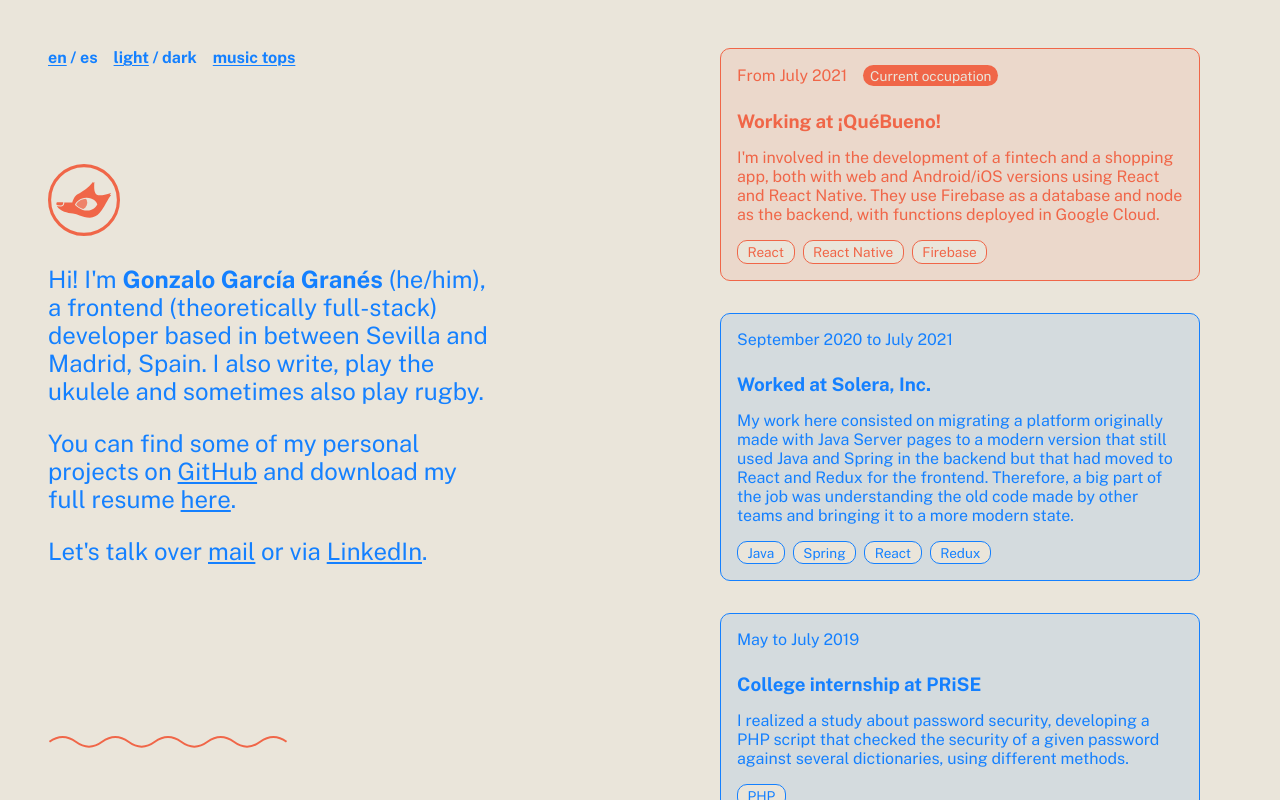
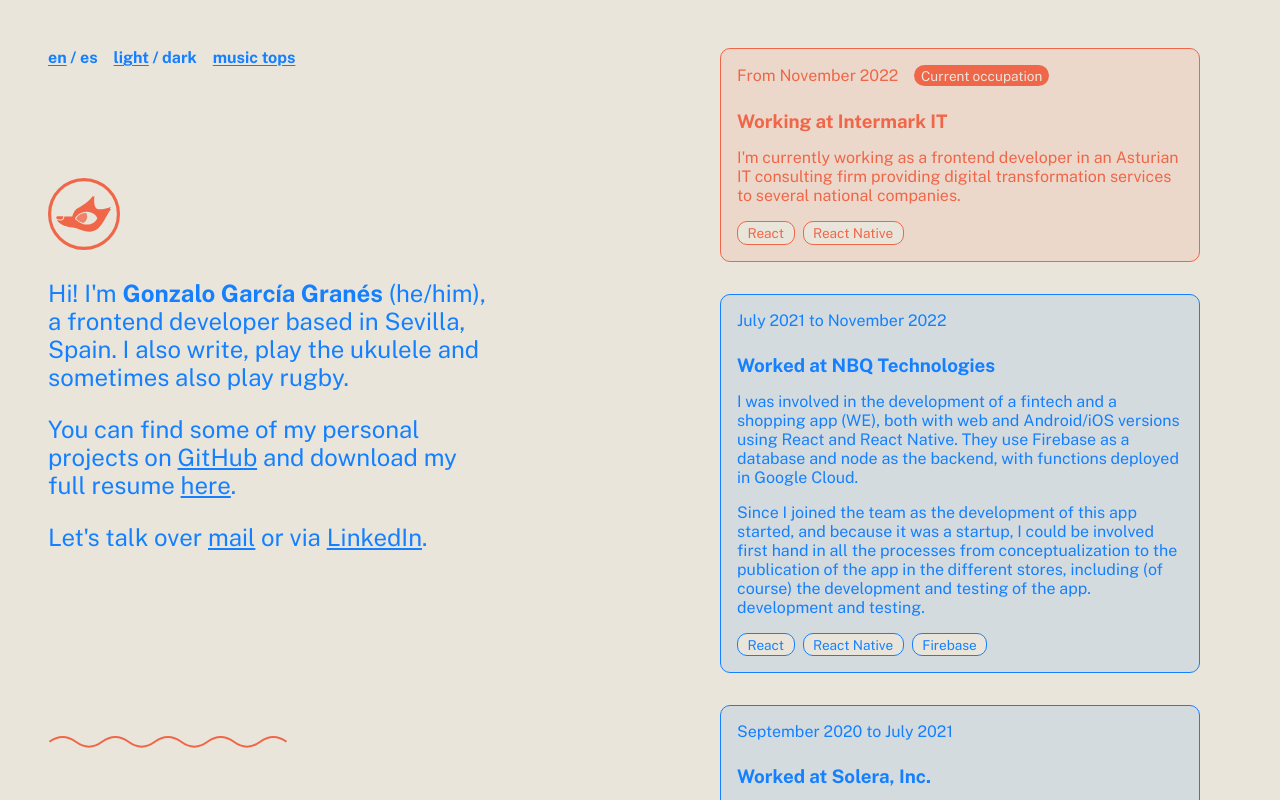
Before and after one commit to Gonza116/gonza116.github.io, a React (Create React App) app: page /#/ in a window 1280 px wide. Both pictures are taken after a click on the button "What else have you done?". Shown: the top 800 px of the page. Built offline with nearby package versions, Linux system fonts and the light colour scheme.

Commit message:
Add updated information

```diff
--- a/src/constants/eventList.js
+++ b/src/constants/eventList.js
@@ -1,6 +1,20 @@
 import links from "./links";
 
 export const EventListES = [
+	{
+		date: "Desde Noviembre, 2022",
+		title: "Trabajando en Intermark IT",
+		extra: "Empleo actual",
+		technologies: "React, React Native",
+		explanation: (
+			<p>
+				Actualmente trabajo como desarrollador frontend en una consultora
+				asturiana prestando servicios de transformación digital a diversas
+				empresas nacionales.
+			</p>
+		),
+		type: "CURRENT",
+	},
 	{
 		date: "Agosto 2021",
 		title: "Termino la carrera de Ingeniería Informática",
@@ -50,19 +64,28 @@
 		type: "STUDIES",
 	},
 	{
-		date: "Desde Julio, 2021",
-		title: "Trabajando en NBQ Technologies",
-		extra: "Empleo actual",
+		date: "Julio, 2021 a Noviembre, 2022",
+		title: "Trabajo en NBQ Technologies",
 		technologies: "React, React Native, Firebase",
 		explanation: (
-			<p>
-				Actualmente desarrollo una aplicación fintech (de microcréditos) y otra
-				de compra de ropa, con versiones tanto web como Android/iOS, utilizando
-				React y React Native. Las aplicaciones usan Firebase como base de datos
-				y node como backend, con funciones desplegadas en Google Cloud.
-			</p>
+			<>
+				<p>
+					Estuve inmerso en el desarrollo de una aplicación fintech (de
+					microcréditos) y otra de compra de ropa (WE), con versiones tanto web
+					como Android/iOS, utilizando React y React Native. Las aplicaciones
+					usan Firebase como base de datos y node como backend, con funciones
+					desplegadas en Google Cloud.
+				</p>
+				<p>
+					Además, ya que llegué al equipo conforme empezaba el desarrollo de
+					esta app, y a que se trataba de una startup, pude estar implicado de
+					primera mano en todos los procesos desde la conceptualización hasta la
+					publicación de la app en las diferentes tiendas, pasando por supuesto
+					por el desarrollo y pruebas.
+				</p>
+			</>
 		),
-		type: "CURRENT",
+		type: "WORK",
 	},
 	{
 		date: "Septiembre, 2020 a Julio, 2021",
@@ -135,6 +158,20 @@
 
 export const EventListEN = [
 	{
+		date: "From November 2022",
+		title: "Working at Intermark IT",
+		extra: "Current job",
+		technologies: "React, React Native",
+		explanation: (
+			<p>
+				I'm currently working as a frontend developer in an Asturian IT
+				consulting firm providing digital transformation services to several
+				national companies.
+			</p>
+		),
+		type: "CURRENT",
+	},
+	{
 		date: "August 2021",
 		title: "Finished the Software Engineering degree",
 		explanation: (
@@ -183,19 +220,27 @@
 		type: "STUDIES",
 	},
 	{
-		date: "From July 2021",
-		title: "Working at ¡QuéBueno!",
-		extra: "Current job",
+		date: "July 2021 to November 2022",
+		title: "Worked at NBQ Technologies",
 		technologies: "React, React Native, Firebase",
 		explanation: (
-			<p>
-				I'm involved in the development of a fintech and a shopping app, both
-				with web and Android/iOS versions using React and React Native. They use
-				Firebase as a database and node as the backend, with functions deployed
-				in Google Cloud.
-			</p>
+			<>
+				<p>
+					I was involved in the development of a fintech and a shopping app
+					(WE), both with web and Android/iOS versions using React and React
+					Native. They use Firebase as a database and node as the backend, with
+					functions deployed in Google Cloud.
+				</p>
+				<p>
+					Since I joined the team as the development of this app started, and
+					because it was a startup, I could be involved first hand in all the
+					processes from conceptualization to the publication of the app in the
+					different stores, including (of course) the development and testing of
+					the app. development and testing.
+				</p>
+			</>
 		),
-		type: "CURRENT",
+		type: "WORK",
 	},
 	{
 		date: "September 2020 to July 2021",
--- a/src/locales/en/translation.json
+++ b/src/locales/en/translation.json
@@ -1,7 +1,7 @@
 {
 	"title-p1-1": "Hi! I'm",
 	"title-p1-prons": "(he/him),",
-	"title-p1-2": "a frontend (theoretically full-stack) developer based in between Sevilla and Madrid, Spain.",
+	"title-p1-2": "a frontend developer based in Sevilla, Spain.",
 	"title-p1-3": "I also write, play the ukulele and sometimes also play rugby.",
 	"title-p2-1": "You can find some of my personal projects on",
 	"title-p2-2": "and download my full resume",
--- a/src/locales/es/translation.json
+++ b/src/locales/es/translation.json
@@ -1,7 +1,7 @@
 {
 	"title-p1-1": "¡Hola! Soy",
 	"title-p1-prons": "(él),",
-	"title-p1-2": "desarrollador frontend (aunque teóricamente full-stack) que vive entre Madrid y Sevilla (España).",
+	"title-p1-2": "desarrollador frontend que vive en Sevilla (España).",
 	"title-p1-3": "También escribo, toco el ukelele, y a veces juego al rugby.",
 	"title-p2-1": "Puedes encontrar algunos de mis proyectos personales en",
 	"title-p2-2": "y descargar mi CV completo",
```
